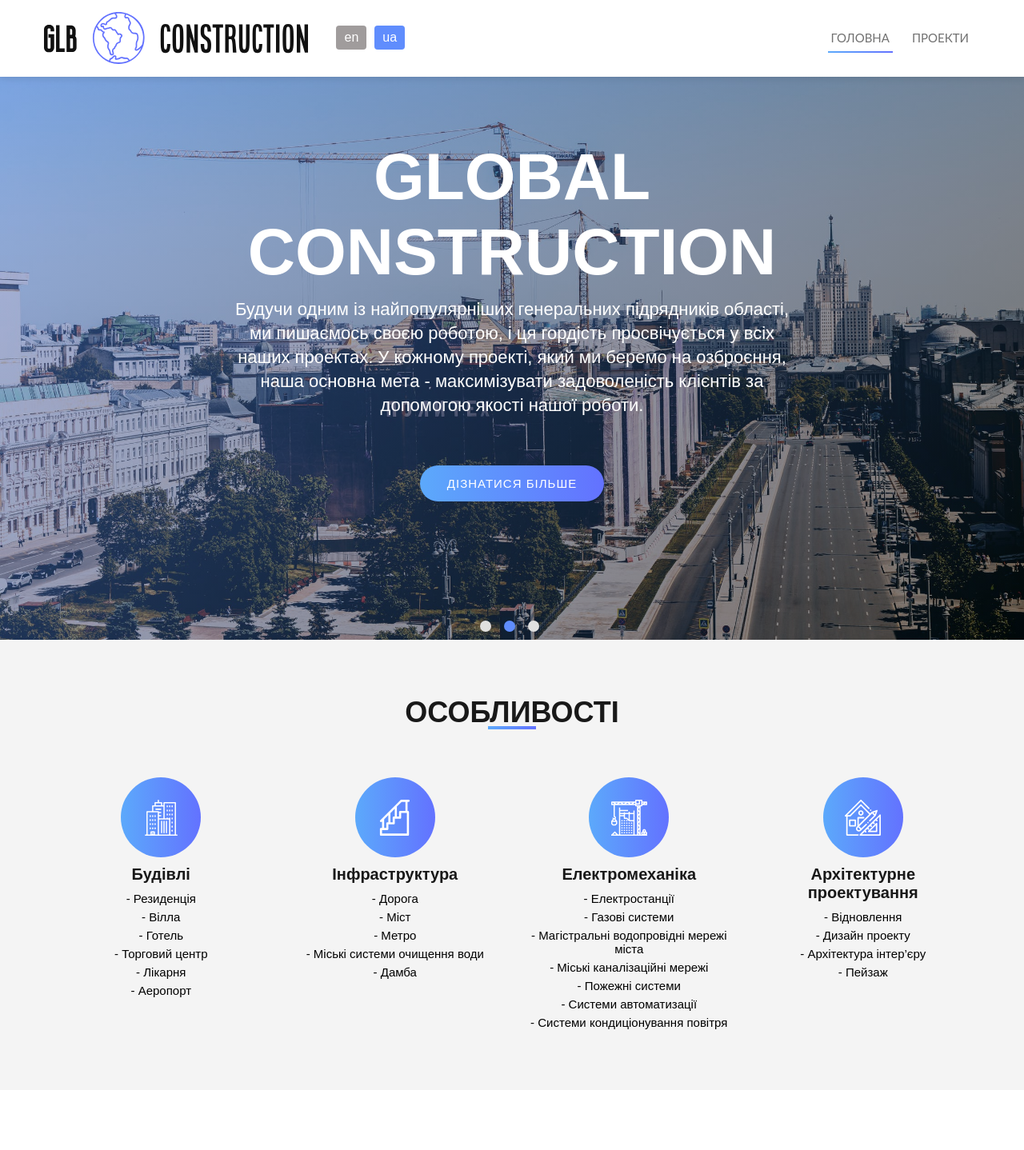
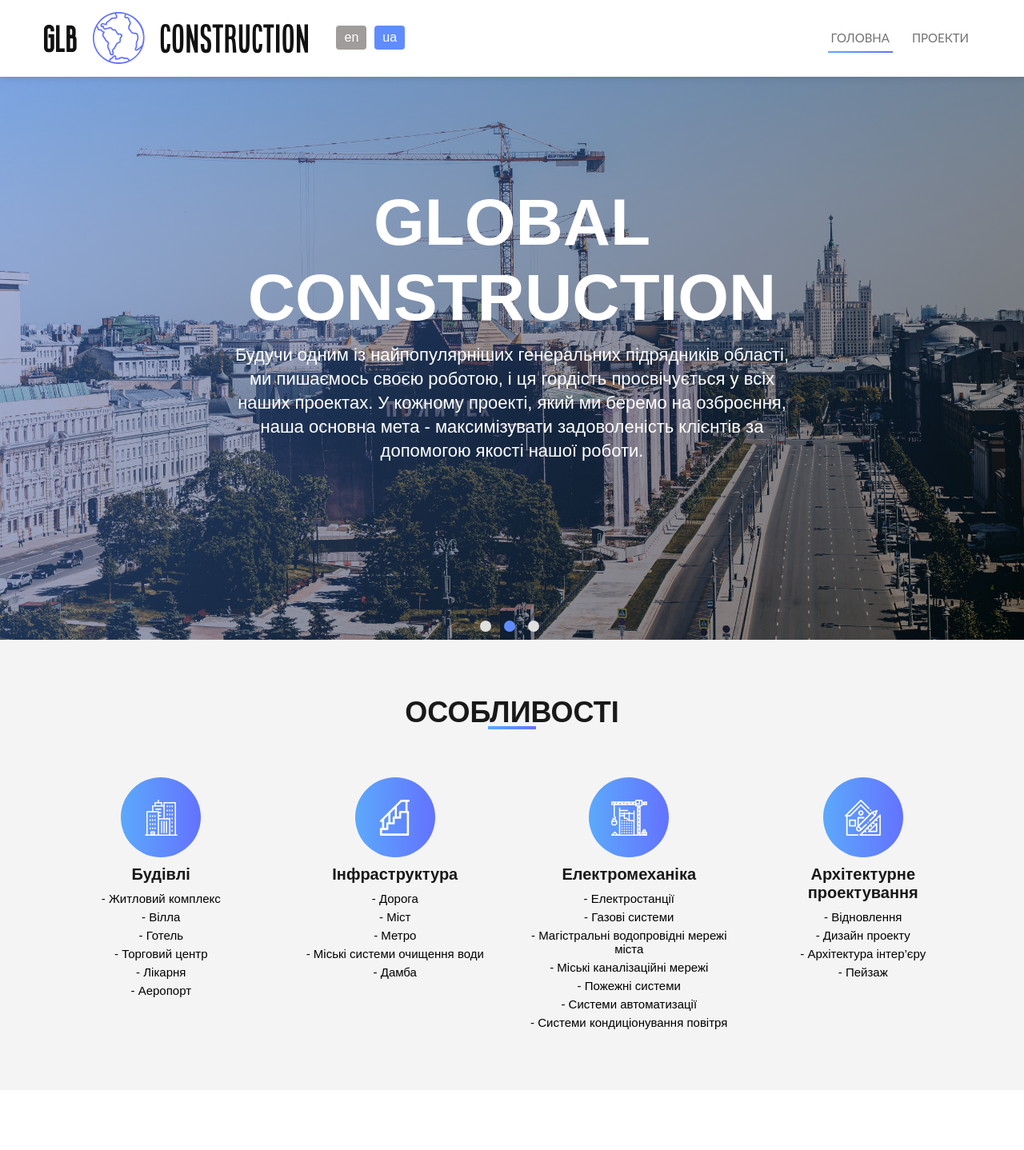
Before and after one commit to YarmolenkoD/glb, a React (Create React App) app: page / in a window 1280 px wide. Shown: the top 1438 px of the page at 80% size. Built offline with nearby package versions, Linux system fonts and the light colour scheme.

Commit message:
feat: add some improvements

```diff
--- a/src/components/hero/elements.ts
+++ b/src/components/hero/elements.ts
@@ -64,7 +64,7 @@ export const Title = styled.h1<any>`
   font-size: 82px;
   font-weight: 700;
   text-transform: uppercase;
-  margin: 0 0 10px;
+  margin: 70px 0 10px;
   color: ${({ theme }) => theme.textLighter};
   @media (max-width: ${({ theme }) => theme.breakpoints.tablet}px) {
      font-size: 62px;
--- a/src/pages/home/home.tsx
+++ b/src/pages/home/home.tsx
@@ -4,7 +4,7 @@ import { Hero, Features, Projects, OurPrinciples } from 'components'
 export function Home () {
   return (
     <>
-      <Hero fullScreen showLearnMore />
+      <Hero fullScreen />
       <Features />
       <Projects />
       <OurPrinciples />
--- a/src/translations/features/features.ua.json
+++ b/src/translations/features/features.ua.json
@@ -1,7 +1,7 @@
 {
   "Features": "Особливості",
   "Build": "Будівлі",
-  "Residence": "Резиденція",
+  "Residence": "Житловий комплекс",
   "Villa": "Вілла",
   "Hotel": "Готель",
   "Shopping Center": "Торговий центр",
```
